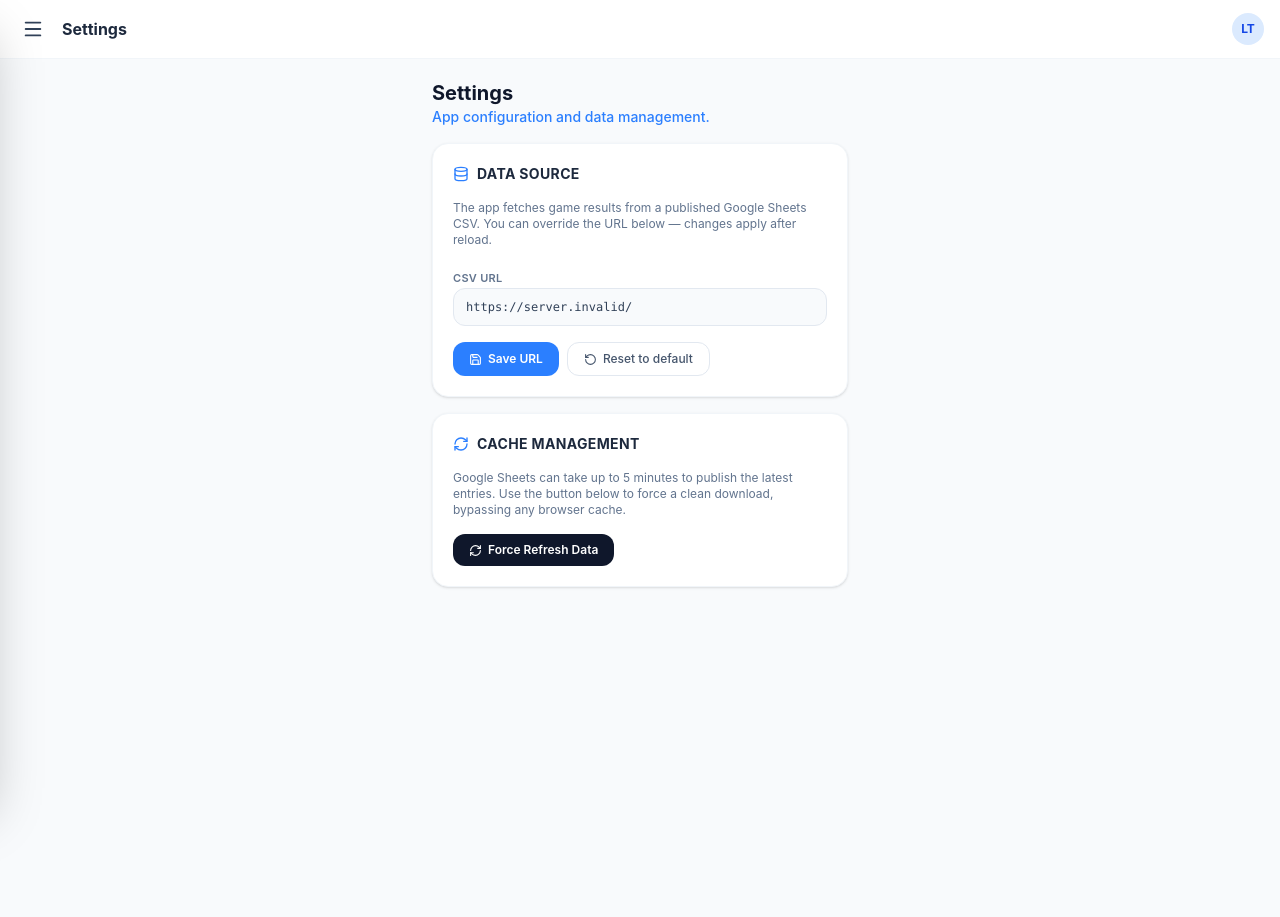
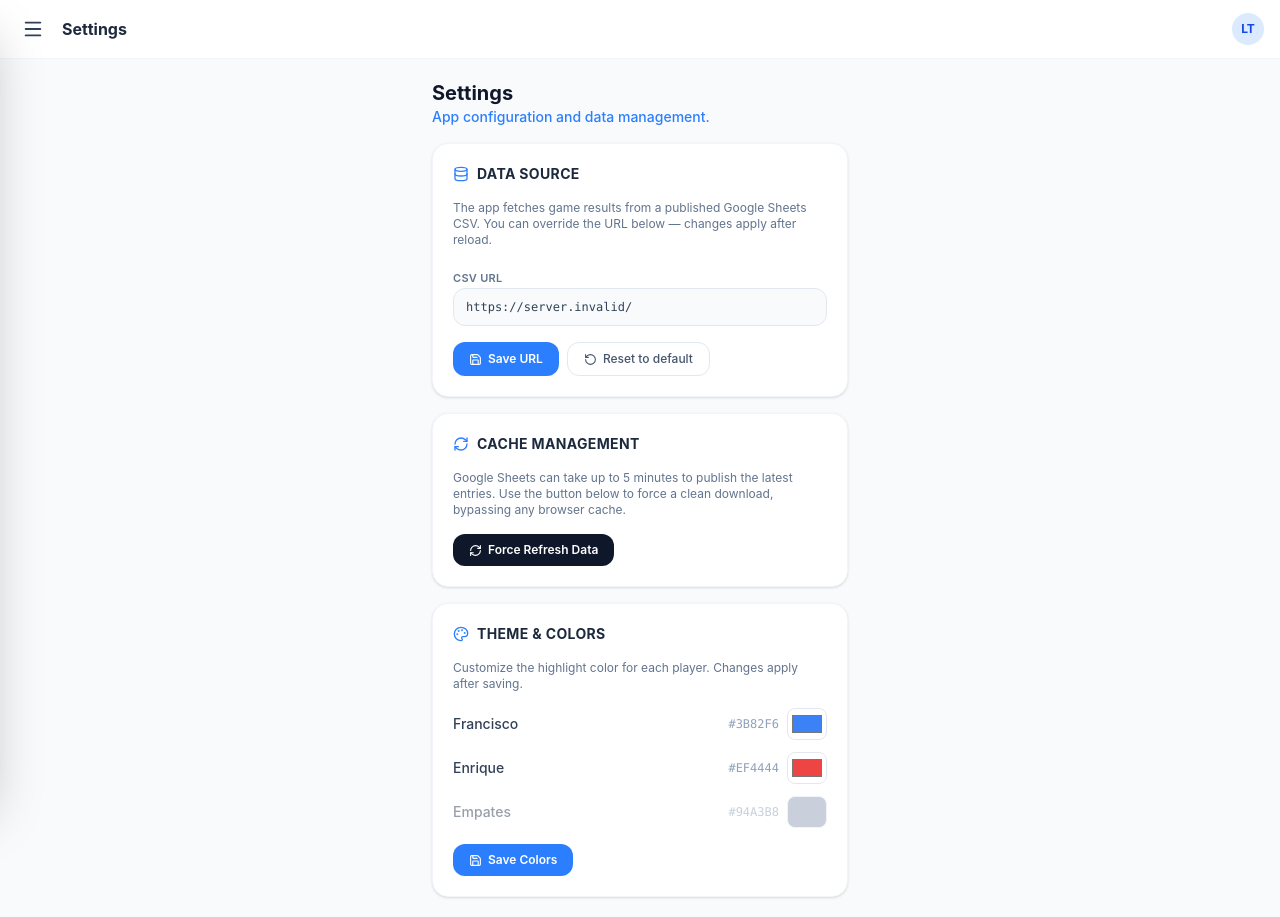
Before and after one commit to adri4nza/linkedin-tracker, a React (Vite) app: page /settings in a window 1280 px wide. Before the commit the page ends 800 px from the top, so only its background shows below. Built offline with nearby package versions, Linux system fonts and the light colour scheme; no server answers.

Commit message:
Implement player color customization feature; add usePlayerColors hook, update components to utilize dynamic colors, and enhance SettingsPage for color selection

```diff
--- a/src/components/TrendChart/TrendChart.tsx
+++ b/src/components/TrendChart/TrendChart.tsx
@@ -23,6 +23,7 @@ export interface ChartDataPoint {
 
 interface TrendChartProps {
   data: ChartDataPoint[];
+  colors?: { francisco: string; enrique: string };
 }
 
 // ---------------------------------------------------------------------------
@@ -53,7 +54,9 @@ function ChartTooltip({ active, payload, label }: ChartTooltipProps) {
 // ---------------------------------------------------------------------------
 // Component
 // ---------------------------------------------------------------------------
-export default function TrendChart({ data }: TrendChartProps) {
+export default function TrendChart({ data, colors }: TrendChartProps) {
+  const franciscoColor = colors?.francisco ?? '#3b82f6';
+  const enriqueColor   = colors?.enrique   ?? '#ef4444';
   const xTicks = useMemo(() => {
     if (data.length < 2) return data.map((d) => d.date);
     return [data[0].date, data[data.length - 1].date];
@@ -101,23 +104,23 @@ export default function TrendChart({ data }: TrendChartProps) {
             iconSize={18}
             wrapperStyle={{ fontSize: '11px', paddingTop: '10px' }}
           />
-          {/* Francisco — solid dark line */}
+          {/* Francisco line */}
           <Line
             type="monotone"
             dataKey="francisco"
             name="Francisco"
-            stroke="#0f172a"
+            stroke={franciscoColor}
             strokeWidth={2}
             dot={false}
             activeDot={{ r: 4, strokeWidth: 0 }}
             connectNulls={false}
           />
-          {/* Enrique — dashed blue line */}
+          {/* Enrique — dashed line */}
           <Line
             type="monotone"
             dataKey="enrique"
             name="Enrique"
-            stroke="#3b82f6"
+            stroke={enriqueColor}
             strokeWidth={2}
             strokeDasharray="5 4"
             dot={false}
--- /dev/null
+++ b/src/hooks/usePlayerColors.ts
@@ -0,0 +1,54 @@
+import { useMemo, useCallback } from 'react';
+
+// ---------------------------------------------------------------------------
+// Constants
+// ---------------------------------------------------------------------------
+const STORAGE_KEY = 'PLAYER_COLOURS';
+
+export const TIE_COLOUR = '#94a3b8';
+
+export const PLAYER_COLOUR_DEFAULTS = {
+  francisco: '#3b82f6',
+  enrique:   '#ef4444',
+} as const;
+
+// ---------------------------------------------------------------------------
+// Types
+// ---------------------------------------------------------------------------
+export interface PlayerColors {
+  francisco: string;
+  enrique:   string;
+}
+
+// ---------------------------------------------------------------------------
+// Hook
+// ---------------------------------------------------------------------------
+function readFromStorage(): PlayerColors {
+  try {
+    const stored = localStorage.getItem(STORAGE_KEY);
+    const parsed = stored ? (JSON.parse(stored) as Partial<PlayerColors>) : {};
+    return { ...PLAYER_COLOUR_DEFAULTS, ...parsed };
+  } catch {
+    return { ...PLAYER_COLOUR_DEFAULTS };
+  }
+}
+
+/**
+ * Provides the current player color palette (read from localStorage) and an
+ * updateColors function that persists changes. The tie color is always #94a3b8
+ * and is not configurable.
+ *
+ * Color changes take full effect on the next page load (same pattern as the
+ * CSV URL setting). Call window.location.reload() after updateColors() to
+ * apply immediately.
+ */
+export function usePlayerColors() {
+  const colors = useMemo<PlayerColors>(readFromStorage, []);
+
+  const updateColors = useCallback((next: Partial<PlayerColors>) => {
+    const current = readFromStorage();
+    localStorage.setItem(STORAGE_KEY, JSON.stringify({ ...current, ...next }));
+  }, []);
+
+  return { colors, updateColors };
+}
--- a/src/index.css
+++ b/src/index.css
@@ -4,3 +4,5 @@
 body {
   @apply bg-slate-50 text-slate-900;
 }
+
+.recharts-wrapper, .recharts-surface { outline: none !important; }
--- a/src/pages/AnalyticsPage.tsx
+++ b/src/pages/AnalyticsPage.tsx
@@ -5,6 +5,7 @@ import TrendChart from '../components/TrendChart/TrendChart';
 import { useGamesData, getActiveCsvUrl } from '../hooks/useGamesData';
 import type { GameRecord } from '../hooks/useGamesData';
 import { timeToSeconds, secondsToTime, calculateWinner } from '../utils/timeUtils';
+import { usePlayerColors } from '../hooks/usePlayerColors';
 
 const CSV_URL = getActiveCsvUrl();
 
@@ -42,6 +43,7 @@ export default function AnalyticsPage() {
   const [selectedGame, setSelectedGame] = useState<Game>('Queens');
 
   const { data, isLoading, error } = useGamesData(CSV_URL);
+  const { colors } = usePlayerColors();
 
   // ── Filter by game + time range ──────────────────────────────────────────
   const filteredRecords = useMemo(() => {
@@ -214,7 +216,7 @@ export default function AnalyticsPage() {
           />
 
           {/* Line chart */}
-          <TrendChart data={stats.chartData} />
+          <TrendChart data={stats.chartData} colors={colors} />
         </>
       )}
     </>
--- a/src/pages/DashboardPage.tsx
+++ b/src/pages/DashboardPage.tsx
@@ -7,14 +7,9 @@ import DailyResultsDrawer from '../components/DailyResultsDrawer/DailyResultsDra
 import { useGamesData, getActiveCsvUrl } from '../hooks/useGamesData';
 import type { GameRecord } from '../hooks/useGamesData';
 import { calculateWinner } from '../utils/timeUtils';
+import { usePlayerColors, TIE_COLOUR } from '../hooks/usePlayerColors';
 
 const CSV_URL = getActiveCsvUrl();
-
-// Colour palette — keyed by lowercase player name
-const PLAYER_COLOURS: Record<string, string> = {
-  enrique: '#3b82f6',
-  francisco: '#0f172a',
-};
 
 
 // ── Date / time helpers ────────────────────────────────────────────────────
@@ -30,26 +25,19 @@ export default function DashboardPage() {
   const [selectedDate, setSelectedDate] = useState<string | null>(null);
 
   const { data, isLoading, error } = useGamesData(CSV_URL);
+  const { colors } = usePlayerColors();
 
-  // ── Set of all YYYY-MM-DD dates that have game records ──────────────────
-  const datesWithData = useMemo(() => {
-    const set = new Set<string>();
-    for (const row of data) {
-      const d = row.Fecha?.trim();
-      if (d) set.add(d);
-    }
-    return set;
-  }, [data]);
+  // ── Compute days won + per-day calendar colours ──────────────────────────
+  const { winRateData, dateColorMap } = useMemo(() => {
+    const dateColorMap = new Map<string, string>();
+    if (!data.length) return { winRateData: [], dateColorMap };
 
-  // ── Compute days won via per-day head-to-head ────────────────────────────
-  const winRateData = useMemo(() => {
-    if (!data.length) return [];
-
-    // Step 1: group records by date → game
+    // Group records by date → game
     const dateMap = new Map<string, Map<string, { enrique?: GameRecord; francisco?: GameRecord }>>();
     for (const row of data) {
       const fecha  = row.Fecha?.trim() ?? '';
       const juego  = row.Juego?.trim() ?? '';
+      if (!fecha) continue;
       if (!dateMap.has(fecha)) dateMap.set(fecha, new Map());
       const gameMap = dateMap.get(fecha)!;
       if (!gameMap.has(juego)) gameMap.set(juego, {});
@@ -59,19 +47,18 @@ export default function DashboardPage() {
       else if (player === 'francisco') entry.francisco = row;
     }
 
-    // Step 2: for each day tally mini-game wins, then crown a day winner
-    let enriqueDays   = 0;
-    let franciscoDays = 0;
-    let tieDays       = 0;
+    let enriqueDays = 0, franciscoDays = 0, tieDays = 0;
 
-    for (const gameMap of dateMap.values()) {
-      // Only count days where both players played the same number of mini-games
+    for (const [fecha, gameMap] of dateMap.entries()) {
       let eGames = 0, fGames = 0;
       for (const { enrique, francisco } of gameMap.values()) {
         if (enrique)   eGames++;
         if (francisco) fGames++;
       }
-      if (eGames !== fGames) continue;
+      if (eGames !== fGames) {
+        dateColorMap.set(fecha, TIE_COLOUR);
+        continue;
+      }
 
       let eWins = 0, fWins = 0;
       for (const { enrique, francisco } of gameMap.values()) {
@@ -79,19 +66,30 @@ export default function DashboardPage() {
         if (result === 'a') eWins++;
         else if (result === 'b') fWins++;
       }
-      if (eWins > fWins)      enriqueDays++;
-      else if (fWins > eWins) franciscoDays++;
-      else                    tieDays++;
+      if (eWins > fWins) {
+        enriqueDays++;
+        dateColorMap.set(fecha, colors.enrique);
+      } else if (fWins > eWins) {
+        franciscoDays++;
+        dateColorMap.set(fecha, colors.francisco);
+      } else {
+        tieDays++;
+        dateColorMap.set(fecha, TIE_COLOUR);
+      }
     }
 
-    return [
-      { name: 'Francisco', value: franciscoDays, color: PLAYER_COLOURS['francisco'] },
-      { name: 'Enrique',   value: enriqueDays,   color: PLAYER_COLOURS['enrique']   },
-      { name: 'Empates',   value: tieDays,        color: '#94a3b8'                   },
+    const winRateData = [
+      { name: 'Francisco', value: franciscoDays, color: colors.francisco },
+      { name: 'Enrique',   value: enriqueDays,   color: colors.enrique   },
+      { name: 'Empates',   value: tieDays,        color: TIE_COLOUR       },
     ].filter((e) => e.value > 0);
-  }, [data]);
 
-  // ── Today's winner ───────────────────────────────────────────────────────
+    return { winRateData, dateColorMap };
+  }, [data, colors]);
+
+  // Derive the set of dates that have any records (for handleDayClick check)
+  const datesWithData = useMemo(() => new Set(dateColorMap.keys()), [dateColorMap]);
+
   const todayResult = useMemo(() => {
     const today = getTodayLocalDate();
     const todayRecords = data.filter((row) => row.Fecha?.trim() === today);
@@ -162,6 +160,7 @@ export default function DashboardPage() {
       />
       <MiniCalendar
         datesWithData={datesWithData}
+        dateColorMap={dateColorMap}
         onDayClick={handleDayClick}
       />
       <DonutChart data={winRateData.length ? winRateData : undefined} />
--- a/src/pages/SettingsPage.tsx
+++ b/src/pages/SettingsPage.tsx
@@ -1,6 +1,7 @@
 import { useState } from 'react';
-import { Database, RefreshCw, Save, RotateCcw } from 'lucide-react';
+import { Database, RefreshCw, Save, RotateCcw, Palette } from 'lucide-react';
 import { CUSTOM_CSV_KEY, getActiveCsvUrl } from '../hooks/useGamesData';
+import { usePlayerColors, TIE_COLOUR } from '../hooks/usePlayerColors';
 
 const ENV_URL: string = (import.meta.env.VITE_CSV_URL as string | undefined) ?? '';
 
@@ -21,6 +22,10 @@ export default function SettingsPage() {
   );
   const [saved, setSaved] = useState(false);
 
+  const { colors, updateColors } = usePlayerColors();
+  const [colorInputs, setColorInputs] = useState({ ...colors });
+  const [colorsSaved, setColorsSaved] = useState(false);
+
   const isUsingCustom = Boolean(localStorage.getItem(CUSTOM_CSV_KEY));
 
   function handleSave() {
@@ -39,6 +44,12 @@ export default function SettingsPage() {
 
   function handleForceRefresh() {
     window.location.reload();
+  }
+
+  function handleSaveColors() {
+    updateColors(colorInputs);
+    setColorsSaved(true);
+    setTimeout(() => window.location.reload(), 600);
   }
 
   return (
@@ -121,6 +132,64 @@ export default function SettingsPage() {
           Force Refresh Data
         </button>
       </div>
+
+      {/* ── Section C: Theme & Colors ── */}
+      <div className="bg-white rounded-2xl p-5 shadow-sm border border-slate-100 space-y-4">
+        <div className="flex items-center gap-2">
+          <Palette size={16} className="text-blue-500 shrink-0" />
+          <h2 className="text-sm font-bold text-slate-800 uppercase tracking-wide">Theme &amp; Colors</h2>
+        </div>
+
+        <p className="text-xs text-slate-500">
+          Customize the highlight color for each player. Changes apply after saving.
+        </p>
+
+        <div className="space-y-3">
+          {(
+            [{ label: 'Francisco', key: 'francisco' }, { label: 'Enrique', key: 'enrique' }] as const
+          ).map(({ label, key }) => (
+            <div key={key} className="flex items-center justify-between">
+              <span className="text-sm font-medium text-slate-700">{label}</span>
+              <div className="flex items-center gap-2">
+                <span className="text-xs font-mono text-slate-400">
+                  {colorInputs[key].toUpperCase()}
+                </span>
+                <input
+                  type="color"
+                  value={colorInputs[key]}
+                  onChange={(e) => {
+                    setColorInputs((prev) => ({ ...prev, [key]: e.target.value }));
+                    setColorsSaved(false);
+                  }}
+                  className="w-10 h-8 rounded-lg border border-slate-200 cursor-pointer p-0.5 bg-white"
+                />
+              </div>
+            </div>
+          ))}
+
+          {/* Tie color — read-only */}
+          <div className="flex items-center justify-between opacity-50">
+            <span className="text-sm font-medium text-slate-700">Empates</span>
+            <div className="flex items-center gap-2">
+              <span className="text-xs font-mono text-slate-400">{TIE_COLOUR.toUpperCase()}</span>
+              <div
+                className="w-10 h-8 rounded-lg border border-slate-200"
+                style={{ backgroundColor: TIE_COLOUR }}
+                title="Fixed — not configurable"
+              />
+            </div>
+          </div>
+        </div>
+
+        <button
+          onClick={handleSaveColors}
+          disabled={colorsSaved}
+          className="flex items-center gap-1.5 text-xs font-semibold px-4 py-2 rounded-xl bg-blue-500 text-white hover:bg-blue-600 disabled:opacity-60 disabled:cursor-not-allowed transition-colors"
+        >
+          <Save size={13} />
+          {colorsSaved ? 'Saved — reloading…' : 'Save Colors'}
+        </button>
+      </div>
     </>
   );
 }
```
Also changed, not shown: src/components/MiniCalendar/MiniCalendar.tsx (+7 -4 lines).
